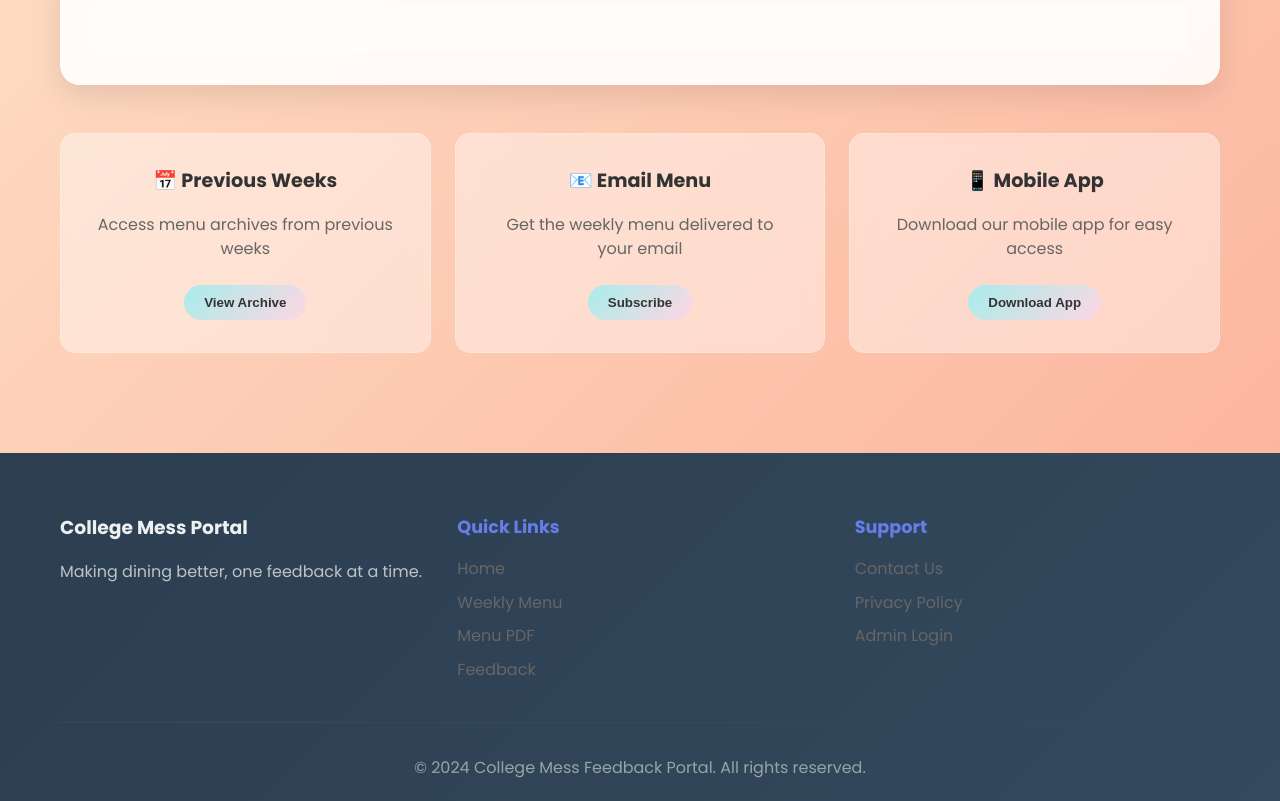
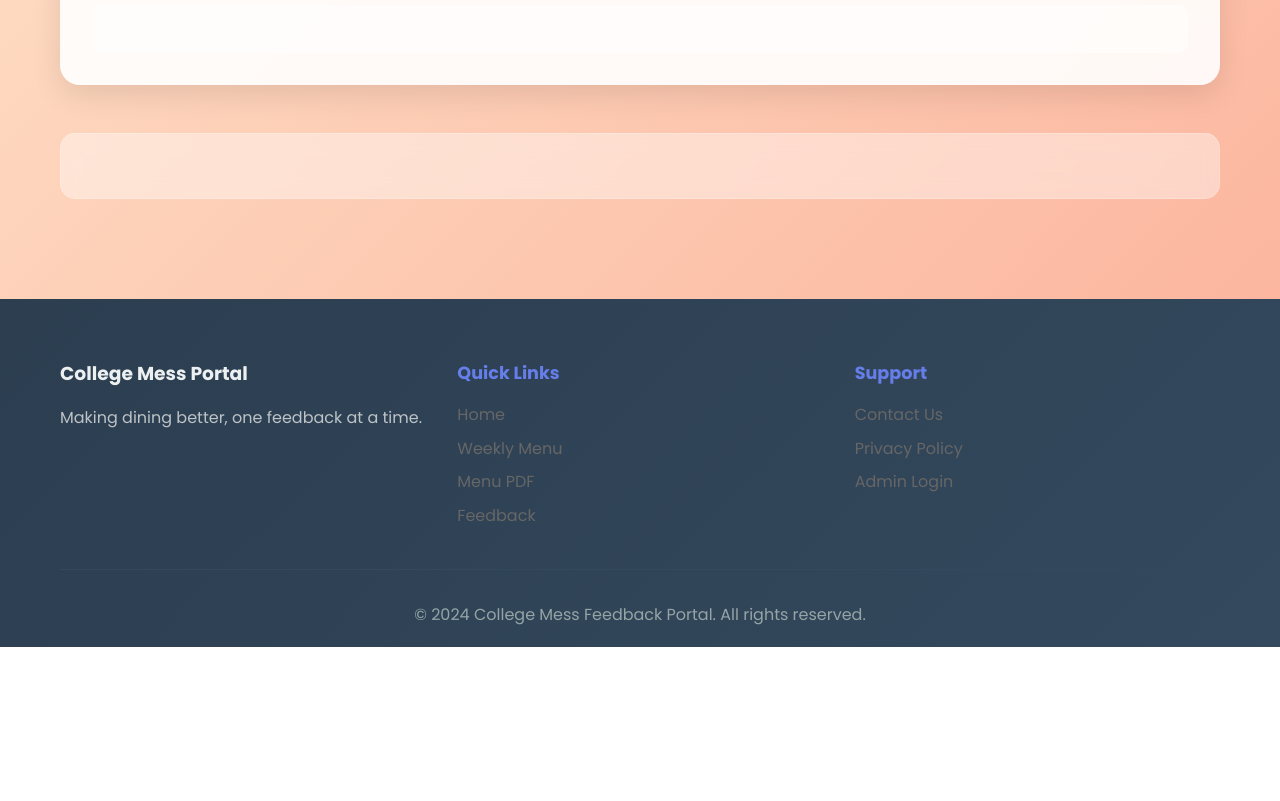
Before and after one commit to ankit1439/jklumessportal, a plain HTML site: page src/static/menu-pdf.html in a window 1280 px wide. Shown: the part 1160-1961 px from the top of the page. After the commit the page ends 1807 px from the top, so only its background shows below. Drawn offline with Linux system fonts and the light colour scheme; no server answers.

Commit message:
Update menu-pdf.html

```diff
--- a/src/static/menu-pdf.html
+++ b/src/static/menu-pdf.html
@@ -139,20 +139,6 @@
             <!-- Additional Options -->
             <div class="pdf-options">
                 <div class="option-card">
-                    <h3>📅 Previous Weeks</h3>
-                    <p>Access menu archives from previous weeks</p>
-                    <button class="option-btn">View Archive</button>
-                </div>
-                <div class="option-card">
-                    <h3>📧 Email Menu</h3>
-                    <p>Get the weekly menu delivered to your email</p>
-                    <button class="option-btn">Subscribe</button>
-                </div>
-                <div class="option-card">
-                    <h3>📱 Mobile App</h3>
-                    <p>Download our mobile app for easy access</p>
-                    <button class="option-btn">Download App</button>
-                </div>
             </div>
         </div>
     </section>
```
